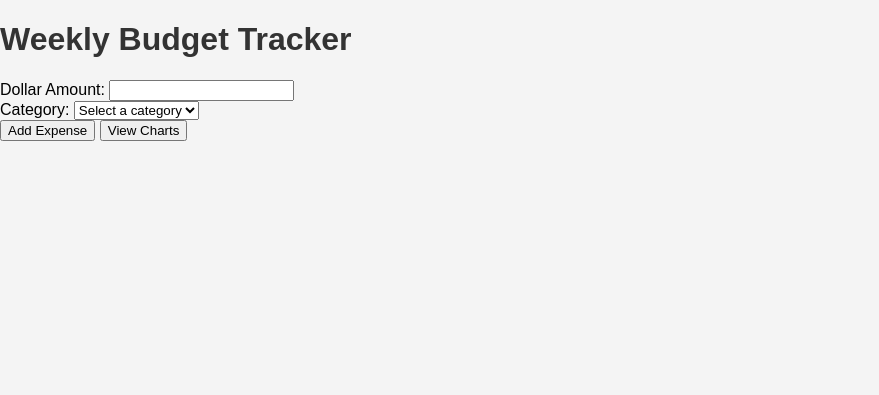
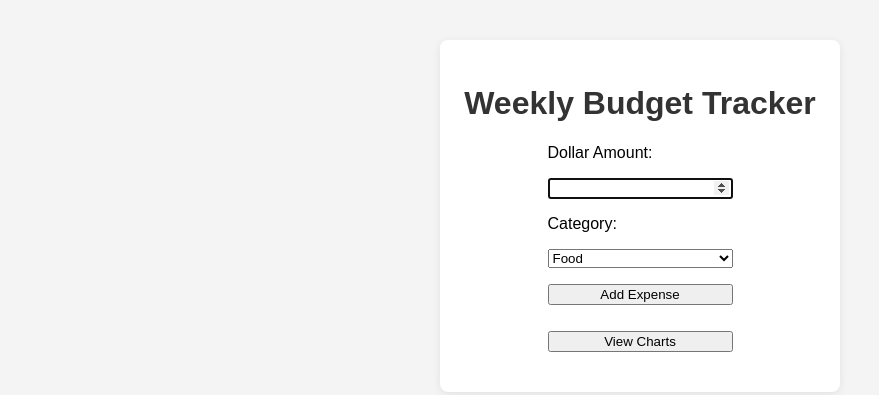
Before and after one commit to chuckz1/Weekly-Budget-Website, a plain HTML site: page index.html in a window 1280 px wide. Shown: the whole page, without its empty margins (0-879 px from the left). Drawn offline with Linux system fonts and the light colour scheme.

Commit message:
more ui updates

```diff
--- a/index.html
+++ b/index.html
@@ -10,16 +10,21 @@
 
 
 <body>
-	<div class="container">
+	<div class="container mobile-center">
 		<h1>Weekly Budget Tracker</h1>
 		<form id="budget-form">
 			<div class="form-group">
 				<label for="amount">Dollar Amount:</label>
-				<input type="number" id="amount" name="amount" min="0" step="0.01" required>
+			</div>
+			<div class="form-group">
+				<input type="number" id="amount" name="amount" min="0" step="0.01" required
+					style="width:100%;box-sizing:border-box;">
 			</div>
 			<div class="form-group">
 				<label for="category">Category:</label>
-				<select id="category" name="category" required>
+			</div>
+			<div class="form-group">
+				<select id="category" name="category" required style="width:100%;box-sizing:border-box;">
 					<option value="">Select a category</option>
 					<option value="Food">Food</option>
 					<option value="Transport">Transport</option>
@@ -28,14 +33,31 @@
 					<option value="Other">Other</option>
 				</select>
 			</div>
-			<button type="submit">Add Expense</button>
-			<button type="button" id="open-charts">View Charts</button>
+			<div class="form-group">
+				<button type="submit" style="width:100%;margin-bottom:10px;">Add Expense</button>
+			</div>
+			<div class="form-group">
+				<button type="button" id="open-charts" style="width:100%;">View Charts</button>
+			</div>
 		</form>
 	</div>
 	<script src="scripts/categories.js"></script>
 	<script src="scripts/expense.js"></script>
 	<script src="scripts/storage.js"></script>
 	<script src="scripts/main.js"></script>
+	<script>
+		document.addEventListener("DOMContentLoaded", function () {
+			var amountInput = document.getElementById("amount");
+			if (amountInput) {
+				amountInput.focus();
+				amountInput.select();
+			}
+			var categorySelect = document.getElementById("category");
+			if (categorySelect && categorySelect.options.length > 1) {
+				categorySelect.selectedIndex = 1;
+			}
+		});
+	</script>
 </body>
 
 </html>
--- a/styles/main.css
+++ b/styles/main.css
@@ -1,3 +1,25 @@
+.container.mobile-center {
+	max-width: 400px;
+	margin: 40px auto;
+	background: #fff;
+	border-radius: 8px;
+	box-shadow: 0 2px 8px rgba(0, 0, 0, 0.08);
+	padding: 24px 18px; /* Updated padding */
+	display: flex;
+	flex-direction: column;
+	align-items: center;
+	box-sizing: border-box; /* Added box-sizing */
+}
+
+.form-group {
+	width: 100%;
+	margin-bottom: 16px;
+	display: flex;
+	flex-direction: column;
+	padding-left: 2px; /* Added padding */
+	padding-right: 2px; /* Added padding */
+	box-sizing: border-box; /* Added box-sizing */
+}
 body {
 	font-family: Arial, sans-serif;
 	background-color: #f4f4f4;
```
